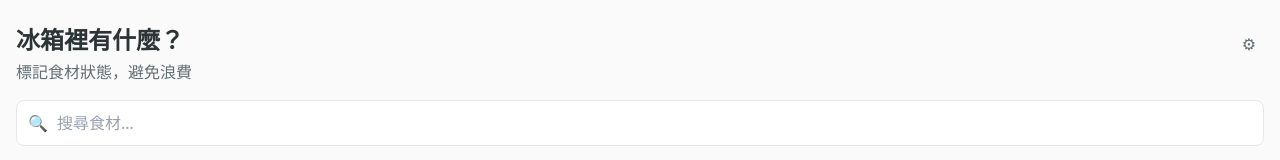
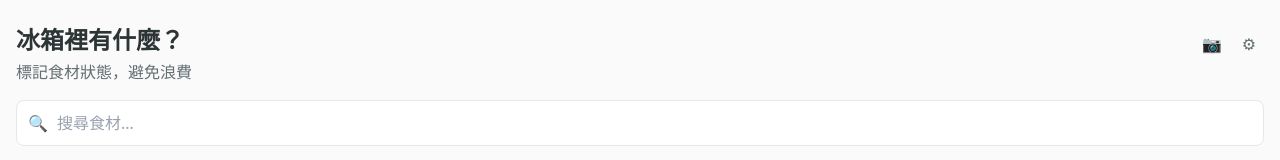
Before and after one commit to frankhu1089/CozyCookApp, a React (Vite) app: page / in a window 1280 px wide. Shown: the top 160 px of the page. Built offline with nearby package versions, Linux system fonts and the light colour scheme.

Commit message:
feat: wire scan route and add camera button to home header

```diff
--- a/src/App.tsx
+++ b/src/App.tsx
@@ -5,6 +5,7 @@ import { PantryPage } from './features/pantry/PantryPage'
 import { PreferencesPage } from './features/preferences/PreferencesPage'
 import { SuggestionsPage } from './features/suggestions/SuggestionsPage'
 import { ShoppingPage } from './features/shopping/ShoppingPage'
+import { FridgeScanPage } from './features/scan/FridgeScanPage'
 import { useHouseholdStore } from './store/householdStore'
 import { useRecipeHistoryStore } from './store/recipeHistoryStore'
 import { useShoppingStore } from './store/shoppingStore'
@@ -42,6 +43,7 @@ export default function App() {
             <Route path="/preferences" element={<PreferencesPage />} />
             <Route path="/suggestions" element={<SuggestionsPage />} />
             <Route path="/shopping" element={<ShoppingPage />} />
+            <Route path="/scan" element={<FridgeScanPage />} />
           </Routes>
         </main>
         <BottomNav />
--- a/src/features/pantry/PantryPage.tsx
+++ b/src/features/pantry/PantryPage.tsx
@@ -81,6 +81,14 @@ export function PantryPage() {
               </p>
             )}
           </div>
+          <div className="flex items-center gap-1">
+            <button
+              onClick={() => navigate('/scan')}
+              className="p-2 text-[var(--color-text-secondary)] hover:text-[var(--color-text-primary)]"
+              aria-label="掃描冰箱"
+            >
+              📷
+            </button>
             <button
               onClick={() => navigate('/preferences')}
               className="p-2 text-[var(--color-text-secondary)] hover:text-[var(--color-text-primary)]"
@@ -88,6 +96,7 @@ export function PantryPage() {
             >
               ⚙
             </button>
+          </div>
         </div>
       </div>
 
```
Lines whose indentation alone changed are shown as unchanged.
